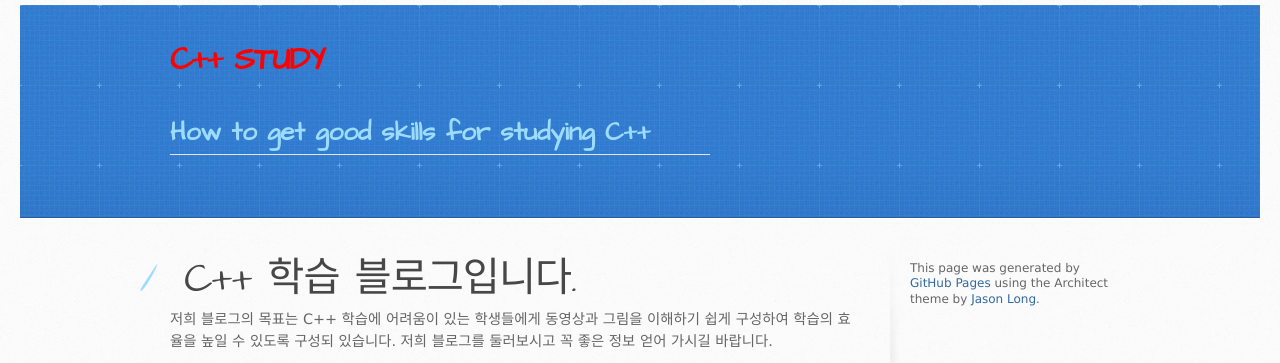
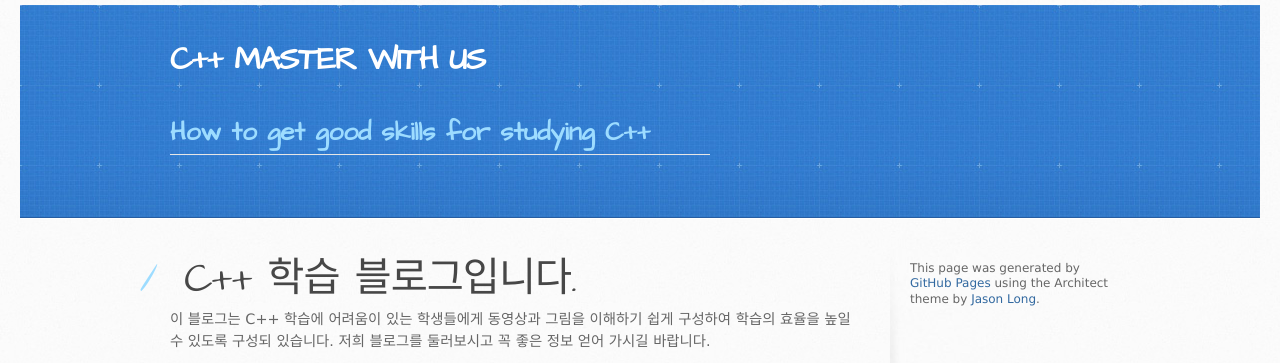
Before and after one commit to kklim25/kklim25.github.com, a Jekyll site: the page index.html, which Jekyll copies as it is, in a window 1280 px wide, cut to the strip 0-363 px from the top of the page. Built offline with Jekyll 4.4.1, drawn with Linux system fonts in a browser that asks for light colours.

Commit message:
Update index.html
hi

```diff
--- a/index.html
+++ b/index.html
@@ -20,7 +20,7 @@
   <body class="markdown haroopad">
     <header>
       <div class="inner">
-        <h1 style="color:red">C++ STUDY</h1>
+        <h1>C++ MASTER WITH US</h1>
         <h2>How to get good skills for studying C++</h2>
       </div>
     </header>
@@ -31,7 +31,7 @@
           <h1>
 <a name="%EC%95%88%EB%85%95%ED%95%98%EC%84%B8%EC%9A%94--c-%ED%95%99%EC%8A%B5-%EB%B8%94%EB%A1%9C%EA%B7%B8%EC%9E%85%EB%8B%88%EB%8B%A4-" class="anchor" href="#%EC%95%88%EB%85%95%ED%95%98%EC%84%B8%EC%9A%94--c-%ED%95%99%EC%8A%B5-%EB%B8%94%EB%A1%9C%EA%B7%B8%EC%9E%85%EB%8B%88%EB%8B%A4-"><span class="octicon octicon-link"></span></a>C++ 학습 블로그입니다.</h1>
 
-<p>저희 블로그의 목표는 C++ 학습에 어려움이 있는 학생들에게 동영상과 그림을 이해하기 쉽게 구성하여 학습의 효율을 높일 수 있도록 구성되 있습니다. 저희 블로그를 둘러보시고 꼭 좋은 정보 얻어 가시길 바랍니다.</p>
+<p>이 블로그는 C++ 학습에 어려움이 있는 학생들에게 동영상과 그림을 이해하기 쉽게 구성하여 학습의 효율을 높일 수 있도록 구성되 있습니다. 저희 블로그를 둘러보시고 꼭 좋은 정보 얻어 가시길 바랍니다.</p>
 <p class="oembeded"><iframe src="http://www.youtube.com/embed/yKATaptz3Dc?wmode=transparent&amp;jqoemcache=avce2" width="425" height="349" allowfullscreen="true" allowscriptaccess="always" scrolling="no" frameborder="0"></iframe></p>
 
 <footer style="position:fixed; font-size:.8em; text-align:right; bottom:0px; margin-left:-25px; height:20px; width:100%;">generated by <a href="http://pad.haroopress.com" target="_blank">haroopad</a></footer>
```
